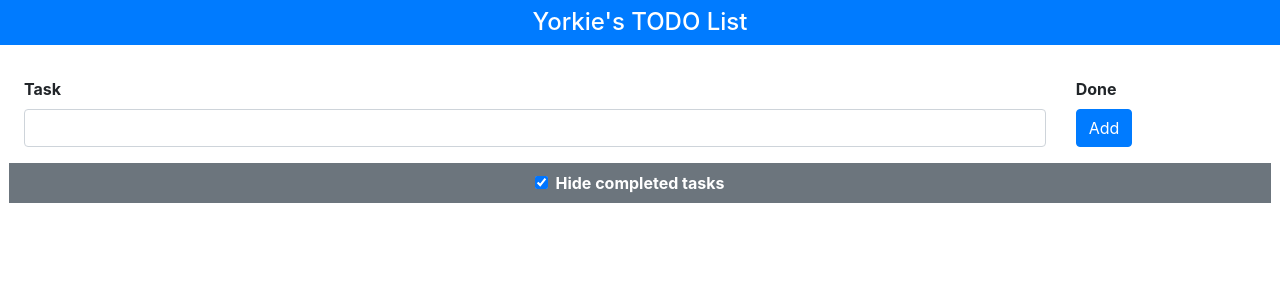
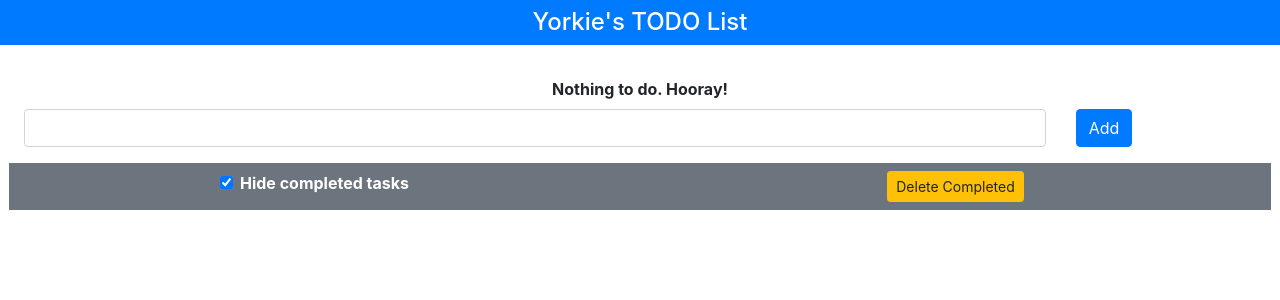
Before and after one commit to codingEzio/code_js_book_pro_vuejs_2, a Vue app in the folder Chapter_01/todo/: page / in a window 1280 px wide. Shown: the top 300 px of the page. Built offline with nearby package versions, Linux system fonts and the light colour scheme.

Commit message:
New :: del the completed | dis msg when there's no data

```diff
--- a/Chapter_01/todo/src/App.vue
+++ b/Chapter_01/todo/src/App.vue
@@ -10,6 +10,15 @@
     </h4>
 
     <div class="container-fluid p-4">
+      <div class="row" v-if="filteredTasks.length == 0">
+        <!-- Display a '.. Hooray' message if there's no TODO items -->
+        <div class="col text-center">
+          <b>Nothing to do. Hooray!</b>
+        </div>
+      </div>
+
+      <template v-else>
+        <!-- Display the TODOs as long as the list is not null -->
         <div class="row">
           <div class="col font-weight-bold">Task</div>
           <div class="col-2 font-weight-bold">Done</div>
@@ -21,6 +30,7 @@
             <input type="checkbox" v-model="t.done" class="form-check-input">
           </div>
         </div>
+      </template>
 
       <div class="row py-2">
         <div class="col">
@@ -38,6 +48,10 @@
           <!-- Toggling whether it shows the 'completed tasks' or not -->
           <input type="checkbox" v-model="hideCompleted" class="form-check-input">
           <label class="form-check-label font-weight-bold">Hide completed tasks</label>
+        </div>
+
+        <div class="col text-center">
+          <button class="btn btn-sm btn-warning" v-on:click="deleteCompleted">Delete Completed</button>
         </div>
       </div>
     </div>
@@ -74,12 +88,17 @@
         done: false
       });
 
+      this.storeData();
+      this.newItemText = ""; // Re-init the `input` element once u've submitted
+    },
+    storeData() {
       // Serializing the data before you saving it
       //  since the 'local storage' is only able to store string values
       localStorage.setItem("todos", JSON.stringify(this.tasks));
-
-      // Once you've submitted, re-init the `input` element
-      this.newItemText = "";
+    },
+    deleteCompleted() {
+      this.tasks = this.tasks.filter(t => !t.done);
+      this.storeData();
     }
   },
 
```
Lines whose indentation alone changed are shown as unchanged.
